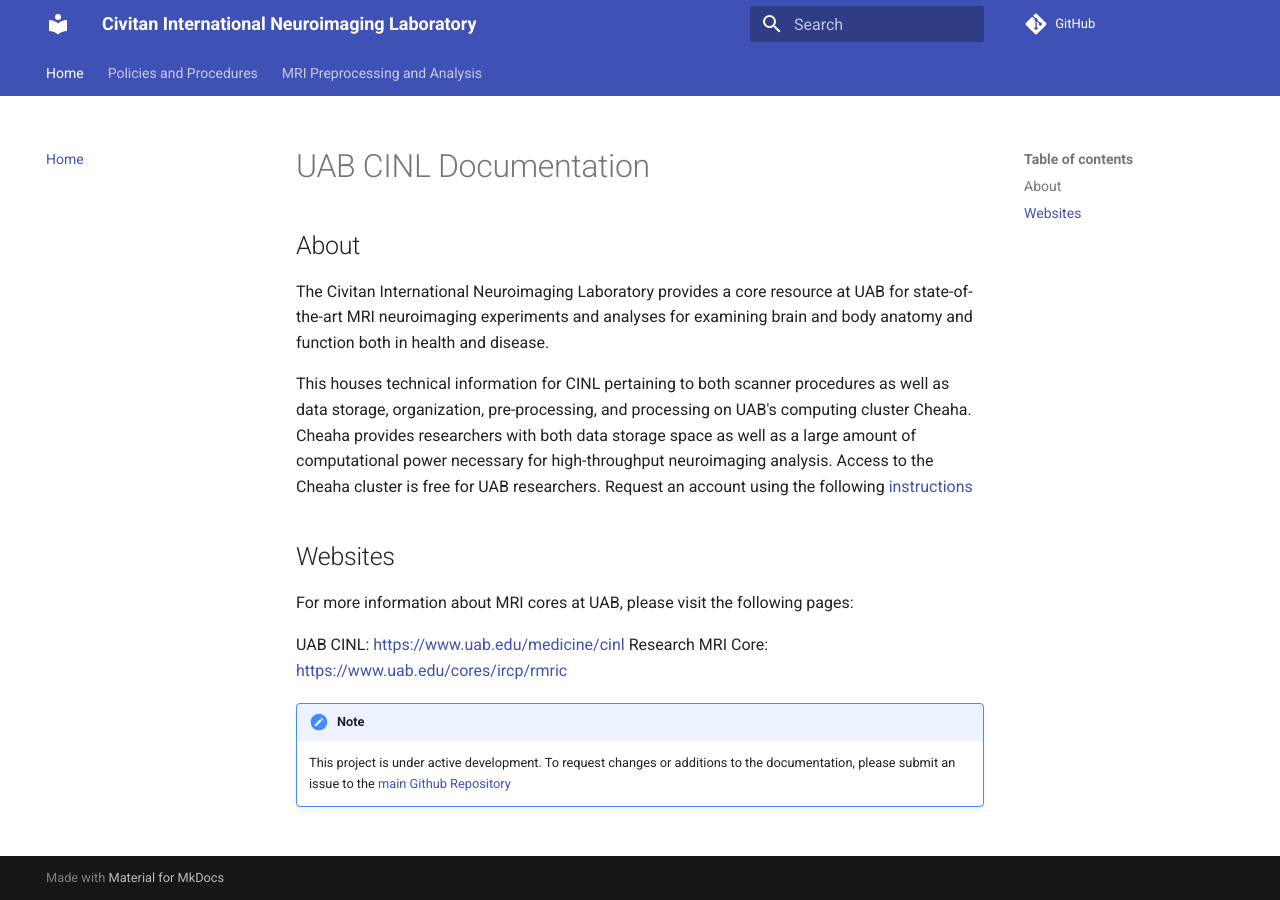
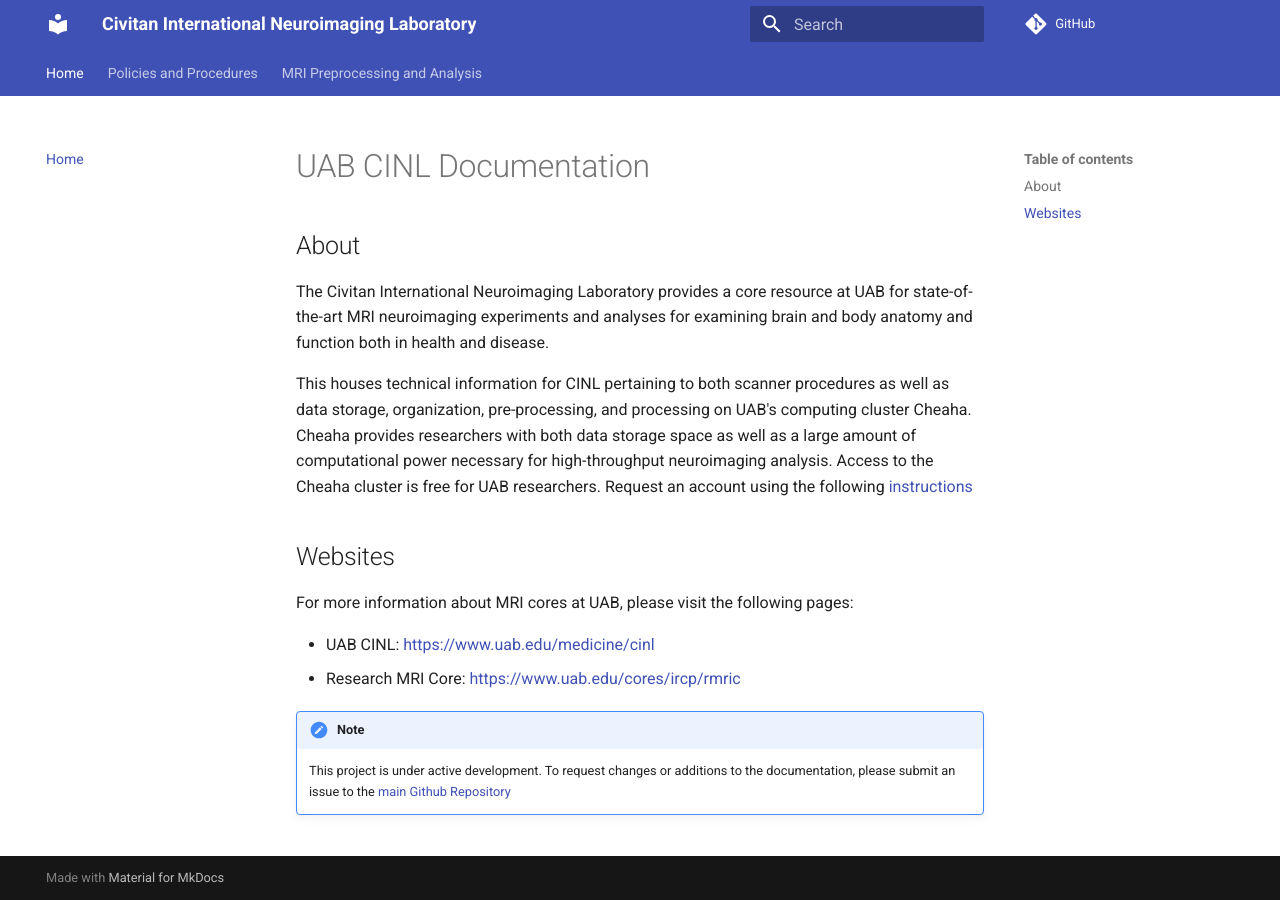
Before and after one commit to UAB-CINL/UAB-CINL.github.io, an MkDocs documentation site: the page built from docs/index.md, in a window 1280 px wide. Built offline with MkDocs 1.6.1 and Material for MkDocs 9.7.7, drawn with Linux system fonts in a browser that asks for light colours; comment, search, counter and statistics services are not loaded.

Commit message:
fix formatting

```diff
--- a/docs/index.md
+++ b/docs/index.md
@@ -10,8 +10,8 @@ This houses technical information for CINL pertaining to both scanner procedures
 
 For more information about MRI cores at UAB, please visit the following pages:
 
-UAB CINL: [https://www.uab.edu/medicine/cinl](https://www.uab.edu/medicine/cinl)
-Research MRI Core: [https://www.uab.edu/cores/ircp/rmric](https://www.uab.edu/cores/ircp/rmric)
+- UAB CINL: [https://www.uab.edu/medicine/cinl](https://www.uab.edu/medicine/cinl)
+- Research MRI Core: [https://www.uab.edu/cores/ircp/rmric](https://www.uab.edu/cores/ircp/rmric)
 
 !!! note
 
```
